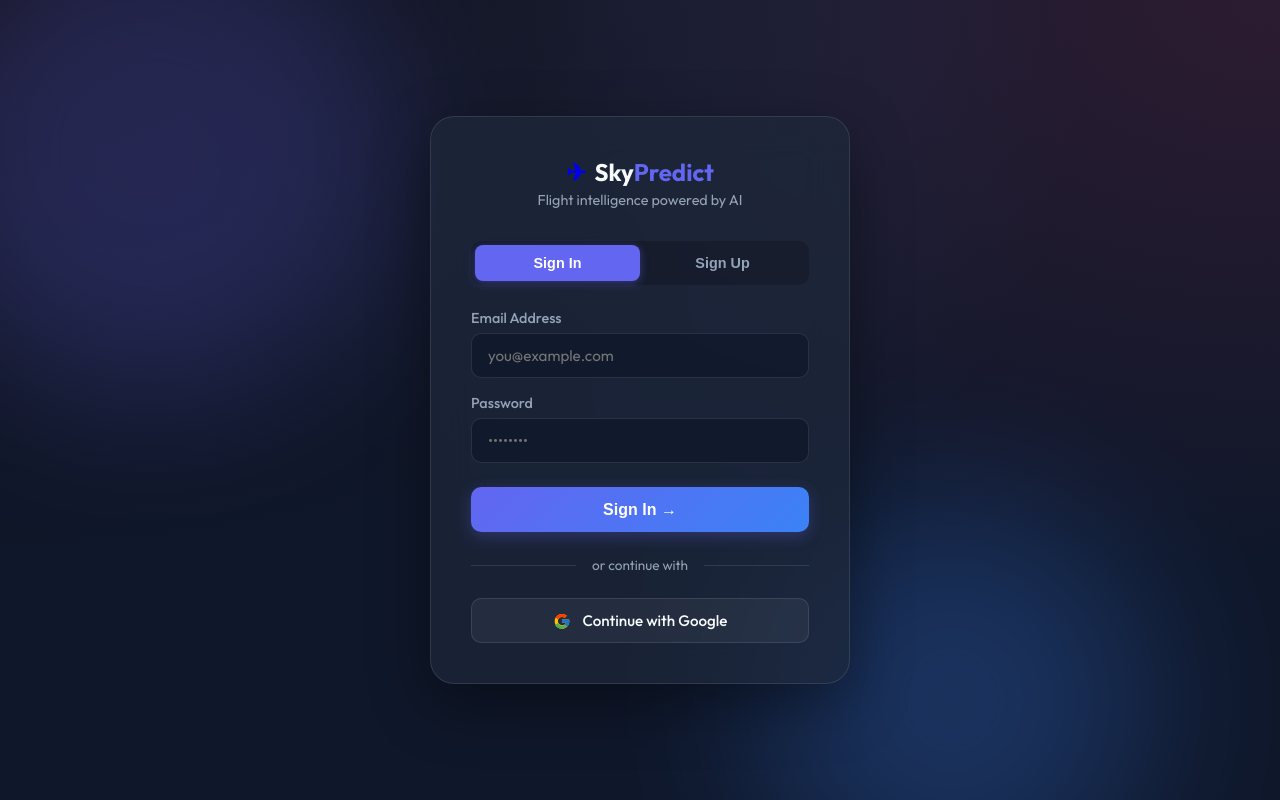
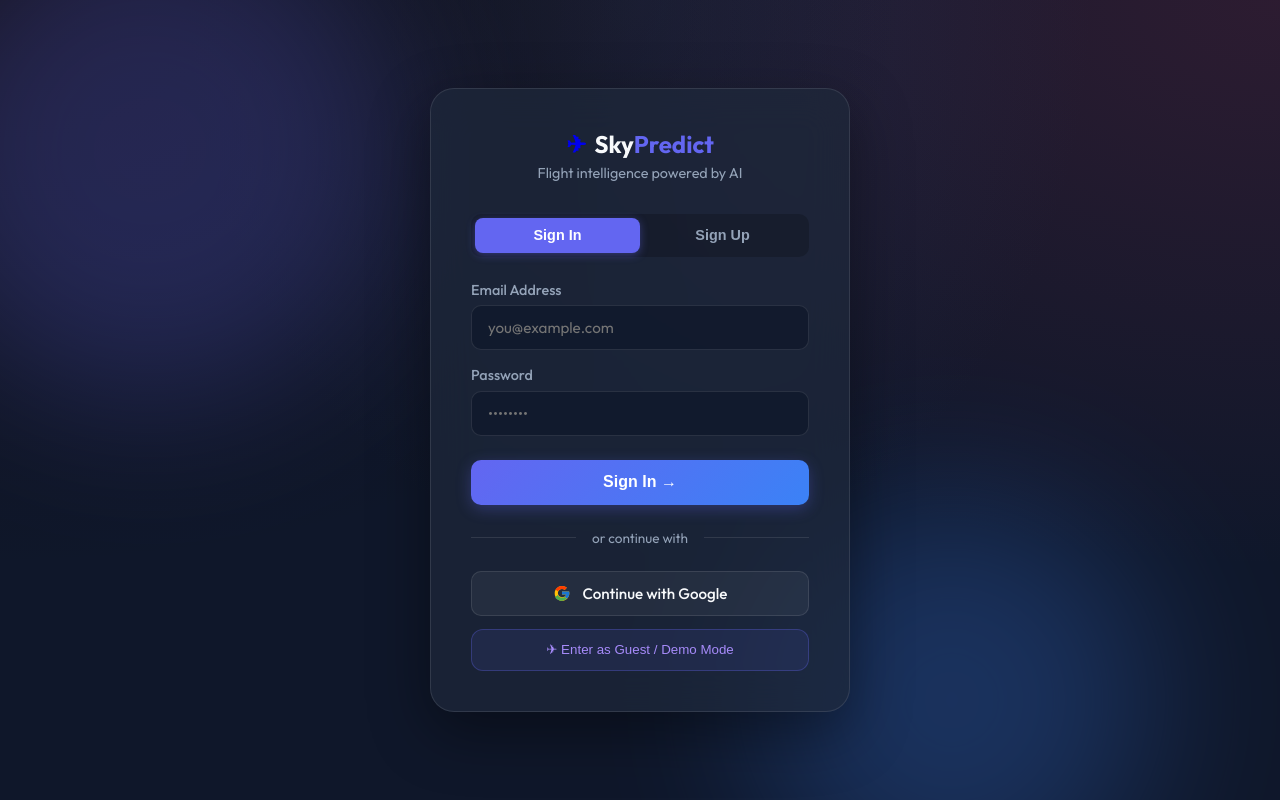
Before and after one commit to ansh-Bytes217/Airline-Delay-Prediction, a React (Vite) app in the folder frontend/: page /login in a window 1280 px wide. Built offline with nearby package versions, Linux system fonts and the light colour scheme; no server answers.

Commit message:
feat(frontend): design login and authentication portal UI

```diff
--- a/frontend/src/pages/AuthPage.jsx
+++ b/frontend/src/pages/AuthPage.jsx
@@ -10,7 +10,7 @@
   const [error, setError] = useState('');
   const [loading, setLoading] = useState(false);
 
-  const { login, signup, loginWithGoogle } = useAuth();
+  const { login, signup, loginWithGoogle, loginAsGuest } = useAuth();
   const navigate = useNavigate();
 
   const handleSubmit = async (e) => {
@@ -44,6 +44,18 @@
       navigate('/dashboard');
     } catch (err) {
       setError('Google sign-in failed. Please try again.');
+    }
+    setLoading(false);
+  };
+
+  const handleGuest = async () => {
+    setError('');
+    setLoading(true);
+    try {
+      await loginAsGuest();
+      navigate('/dashboard');
+    } catch (err) {
+      setError('Guest login failed.');
     }
     setLoading(false);
   };
@@ -132,6 +144,25 @@
           </svg>
           Continue with Google
         </button>
+
+        <button className="btn-guest-login" onClick={handleGuest} disabled={loading} style={{
+          width: '100%',
+          marginTop: '0.8rem',
+          padding: '0.8rem',
+          background: 'rgba(99, 102, 241, 0.1)',
+          border: '1px solid rgba(99, 102, 241, 0.3)',
+          borderRadius: '12px',
+          color: '#a78bfa',
+          fontWeight: '500',
+          cursor: 'pointer',
+          display: 'flex',
+          alignItems: 'center',
+          justifyContent: 'center',
+          gap: '0.5rem',
+          transition: 'all 0.2s',
+        }}>
+          ✈ Enter as Guest / Demo Mode
+        </button>
       </div>
     </div>
   );
```
